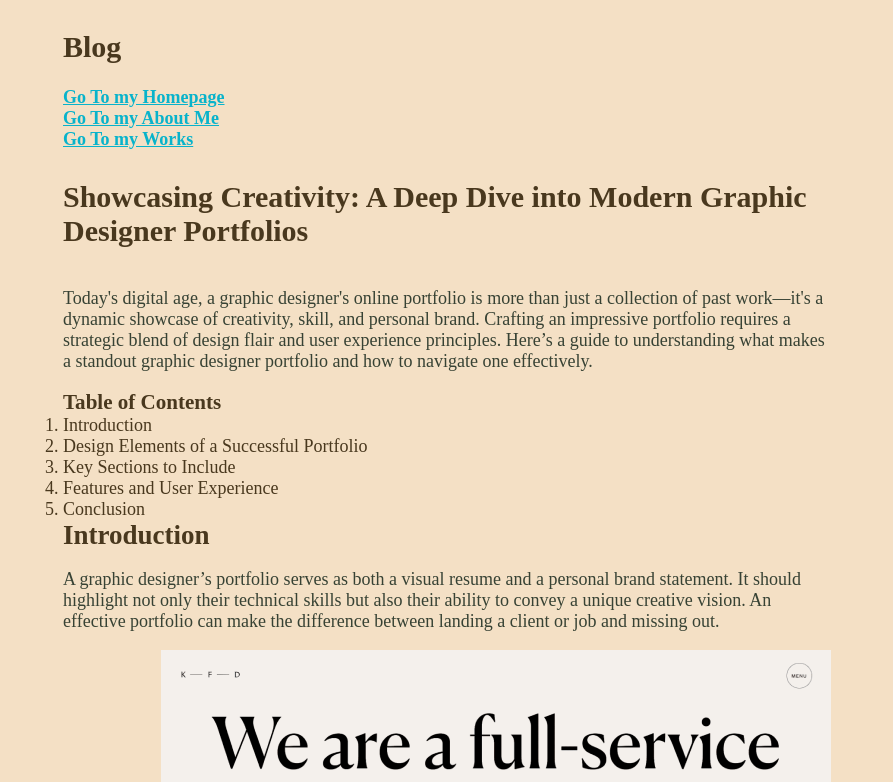
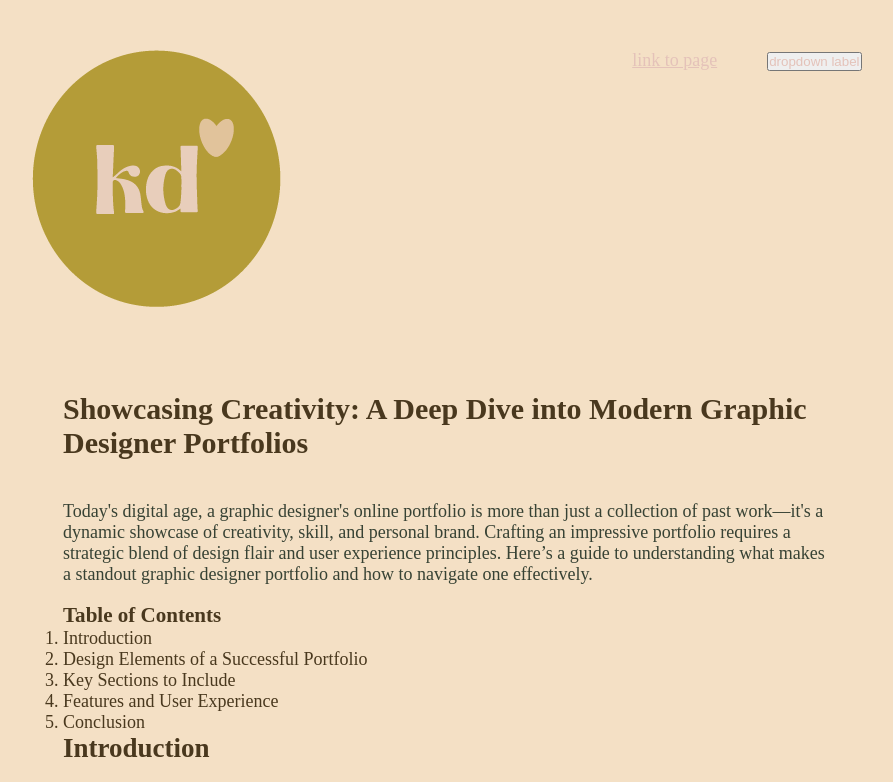
Before and after one commit to kdecorso2/DeCorsos-Portfolio, a plain HTML site: page blog.html in a window 1280 px wide. Shown: the top 782 px of the page, without its empty margins (193-1086 px from the left). Drawn offline with Linux system fonts and the light colour scheme.

Commit message:
I made changes to the header

```diff
--- a/assets/styles/styles.css
+++ b/assets/styles/styles.css
@@ -8,6 +8,11 @@ body{
     background-color: #F4E0C5;
     color: #49381E;
     font-size: 18px;
+
+
+}
+
+main{
     width: 60%;
     margin: auto;
 
@@ -30,14 +35,13 @@ p{
 }
 
 a {
-    color: #08B3CB;
-    text-decoration: underline;
-    font-weight: 700;
+    color:#E4C2B9;
+    font-weight: 900px;
 
 }
 
 a:hover{
-    color: #027B8C;
+    color:#D9DDCE;
 }
 
  #orange-cat {
@@ -91,3 +95,38 @@ a:hover{
     gap: 40px;
     justify-content: center;
  }
+
+ /* main header navigation */
+
+ header nav menu li {
+    list-style: none;
+
+ }
+
+ header nav {
+    display: flex;
+    justify-content: space-around;
+ }
+
+ header nav menu#main-menu {
+    display: flex;
+    gap: 50px;
+ }
+
+ header nav menu.dropdown{
+    display: none;
+ }
+
+ header nav .dropdown-trigger:hover menu.dropdown {
+    display: block;
+    position: absolute;
+    background-color: #49381E;
+ }
+
+header {
+    padding: 50px;
+}
+
+nav button {
+    color: #E4C2B9;
+}
--- a/blog.html
+++ b/blog.html
@@ -7,12 +7,29 @@
     <link rel="stylesheet" href="assets/styles/styles.css">
 </head>
 <body>
-    <h1>Blog</h1>
-    <a href="index.html">Go To my Homepage</a><br>
-    <a href="about.html">Go To my About Me</a><br>
-    <a href="works.html">Go To my Works</a>
-    <header>
-        <nav></nav>
+   <header>
+        <nav>
+            <a class="logo" href="index.html"> <img src="assets/images/website logo.png" alt="Kristen DeCorso Logo"> </a>
+            <menu id="main-menu">
+                <li>
+                    <a href=""> link to page </a>
+                </li>
+                <li class="dropdown-trigger">
+                    <button> dropdown label</button>
+                    <menu class="dropdown">
+                        <li>
+                            <a href=""> Page 1</a>
+                        </li>
+                        <li>
+                            <a href=""> Page 2</a>
+                        </li>
+                        <li>
+                            <a href=""> Page 3</a>
+                        </li>
+                    </menu>
+                </li>
+            </menu>
+        </nav>
     </header>
     <main>
         <article>
```
Also changed, not shown: index.html (+28 -6 lines), assets/images/website logo.png (added), 3 other files.
